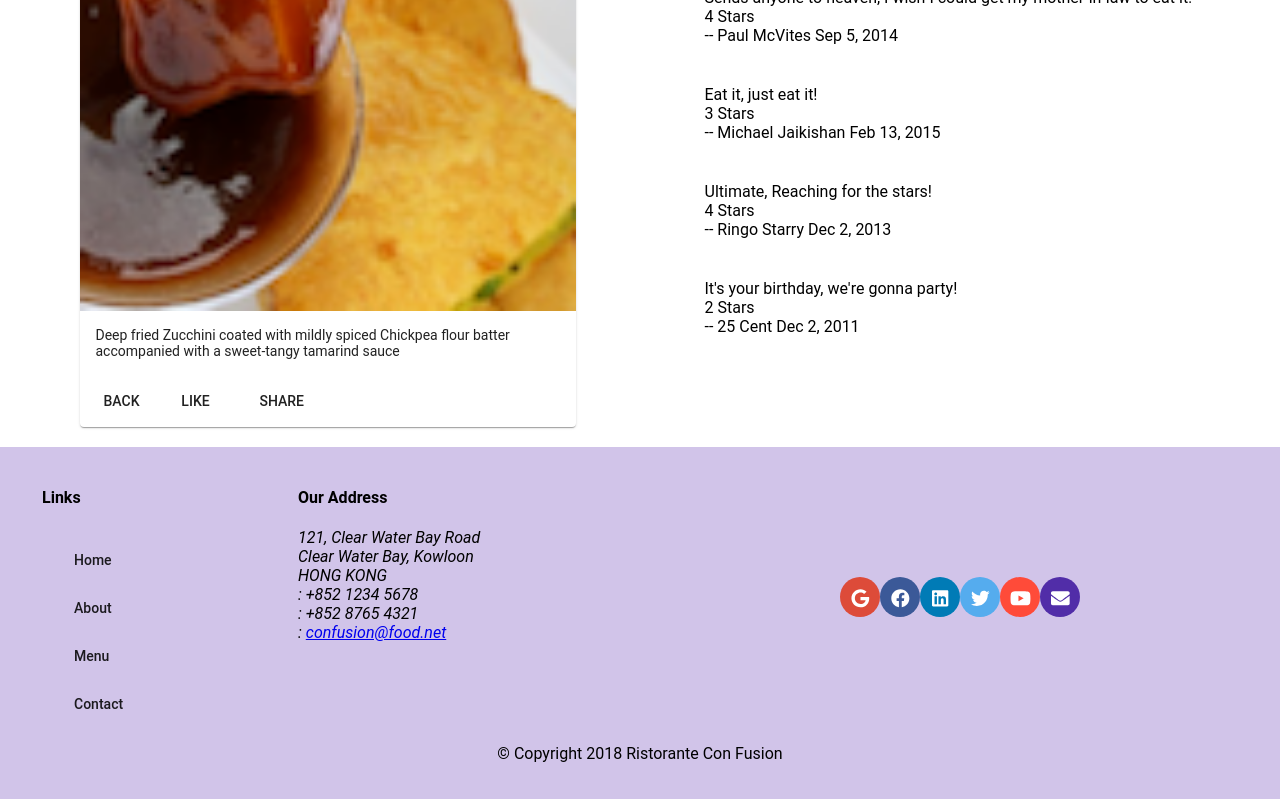
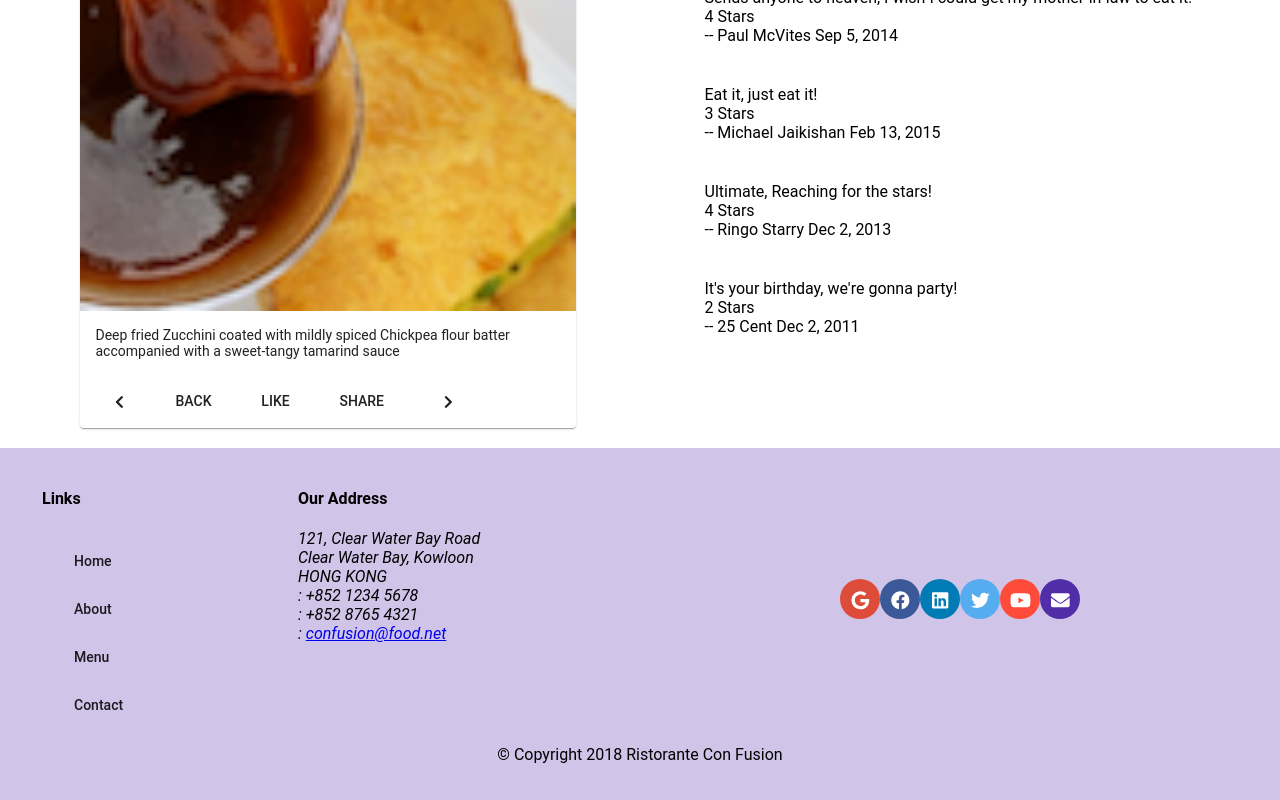
Before and after one commit to twofortyone/fs_angular, an Angular app: page /dishdetail/1 in a window 1280 px wide. Shown: the part 635-1435 px from the top of the page. Built offline with nearby package versions, Linux system fonts and the light colour scheme.

Commit message:
RxJs part 2

```diff
--- a/src/app/dishdetail/dishdetail.component.html
+++ b/src/app/dishdetail/dishdetail.component.html
@@ -6,8 +6,8 @@
     fxLayoutGap="10px"
     fxLayoutGap.xs="0">
 
-  <div fxFlex="40">
-    <div fxFlex *ngIf="dish">
+  <div fxFlex="40" *ngIf="dish">
+    <div fxFlex >
         <mat-card>
             <mat-card-header>
                 <mat-card-title>
@@ -19,9 +19,16 @@
                 <p>{{dish.description}}</p>
             </mat-card-content>
             <mat-card-actions>
+                <button mat-button [routerLink]="['/dishdetail', prev]">
+                    <fa-icon [icon]="lefticon"></fa-icon>
+                </button>
                 <button mat-button (click)="goBack()">BACK</button>
                 <button mat-button>LIKE</button>
                 <button mat-button>SHARE</button>
+                <span class="flex-spacer"></span>
+                <button mat-button [routerLink]="['/dishdetail', next]">
+                    <fa-icon [icon]="righticon"></fa-icon>
+                </button>
             </mat-card-actions>
         </mat-card>
 
--- a/src/app/dishdetail/dishdetail.component.ts
+++ b/src/app/dishdetail/dishdetail.component.ts
@@ -1,6 +1,8 @@
 import { Component, OnInit } from '@angular/core';
 import { Params, ActivatedRoute } from '@angular/router';
 import { Location } from '@angular/common';
+import { switchMap } from 'rxjs/operators';
+import { faChevronLeft, faChevronRight } from '@fortawesome/free-solid-svg-icons';
 
 import { Dish } from'../shared/dish';
 import { DishService } from '../services/dish.service';
@@ -13,14 +15,30 @@
 export class DishdetailComponent implements OnInit {
 
   dish: Dish;
+  dishiIds: string[];
+  prev: string;
+  next: string;
+  lefticon = faChevronLeft;
+  righticon = faChevronRight;
+
   constructor(private dishService: DishService,
     private route: ActivatedRoute,
     private location: Location) { }
 
   ngOnInit(): void {
-    let id = this.route.snapshot.params['id'];
-    this.dishService.getDish(id)
-    .subscribe((dish)=> this.dish = dish);
+    this.dishService.getDishIds()
+    .subscribe((dishiIds) => this.dishiIds = dishiIds);
+
+    this.route.params
+    .pipe(switchMap((params: Params) => this.dishService.getDish(params['id'])))
+    .subscribe((dish)=> {this.dish = dish; this.setPrevNext(dish.id); });
+  }
+
+  setPrevNext(dishId: string){
+    const index = this.dishiIds.indexOf(dishId);
+    this.prev = this.dishiIds[(this.dishiIds.length + index - 1) % this.dishiIds.length]
+    this.next = this.dishiIds[(this.dishiIds.length + index + 1) % this.dishiIds.length]
+
   }
 
   goBack(): void{
--- a/src/app/services/dish.service.ts
+++ b/src/app/services/dish.service.ts
@@ -22,4 +22,8 @@
   getFeaturedDish():  Observable<Dish>{
     return of(DISHES.filter((dish)=> dish.featured)[0]).pipe(delay(2000)) ;
   }
+
+  getDishIds(): Observable<string[] | any >{
+    return of(DISHES.map(dish => dish.id));
+  }
 }
```
